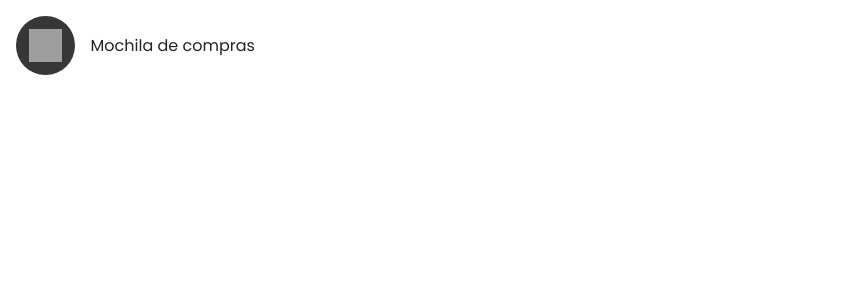
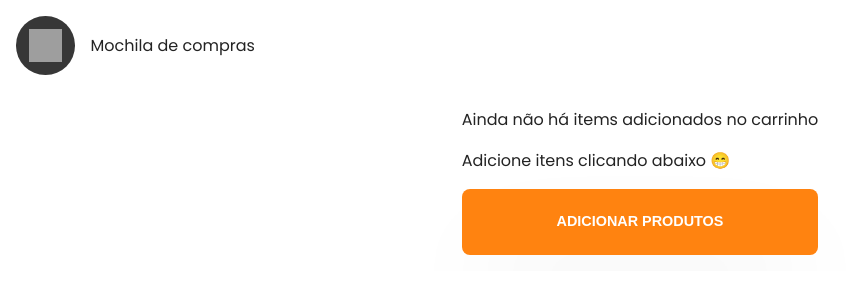
Before and after one commit to fandredev/starsoft-challenge, a Next.js app: page /checkout in a window 1280 px wide. Shown: the top 300 px of the page, without its empty margins (0-865 px from the left). Built offline with nearby package versions, Linux system fonts and the light colour scheme; grey boxes are pictures that could not be loaded.

Commit message:
feat: add Redux function to get total price of card and create component to show message when empty cart

```diff
--- a/src/app/checkout/Checkout.module.scss
+++ b/src/app/checkout/Checkout.module.scss
@@ -8,6 +8,10 @@
 }
 .container-checkout {
   padding: 1rem;
+  display: flex;
+  justify-content: center;
+  align-items: center;
+  flex-flow: column;
 }
 .button-back-page {
   padding: 1rem;
--- /dev/null
+++ b/src/app/components/ui/EmptyProduct/EmptyProduct.module.scss
@@ -0,0 +1,5 @@
+.container {
+  display: flex;
+  row-gap: 1rem;
+  flex-flow: column wrap;
+}
--- /dev/null
+++ b/src/app/components/ui/EmptyProduct/index.tsx
@@ -0,0 +1,24 @@
+import React from 'react';
+import Button from '../Button';
+
+import styles from './EmptyProduct.module.scss';
+import { useRouter } from 'next/navigation';
+
+export default function EmptyProduct() {
+  const router = useRouter();
+
+  function handleNavigatePageProducts() {
+    router.push('/');
+  }
+
+  return (
+    <div className={styles.container}>
+      <p>Ainda não há items adicionados no carrinho</p>
+      <span>Adicione itens clicando abaixo 😁</span>
+
+      <Button productAdded onClick={handleNavigatePageProducts}>
+        Adicionar produtos
+      </Button>
+    </div>
+  );
+}
--- a/src/app/components/ui/ProductItemDetail/ProductItemDetail.module.scss
+++ b/src/app/components/ui/ProductItemDetail/ProductItemDetail.module.scss
@@ -1,3 +1,8 @@
+.container-product-item {
+  display: flex;
+  flex-flow: column;
+  row-gap: 3rem;
+}
 .container-product-detail-item {
   display: grid;
   grid-template-columns: 200px 1fr;
@@ -6,7 +11,6 @@
   background: #2b2b2b;
   position: relative;
   padding: 1.4rem;
-  margin: 1rem 0;
 
   .container-left-product-detail-item {
     > img {
@@ -48,3 +52,28 @@
     }
   }
 }
+
+.container-total-price {
+  display: flex;
+  align-items: center;
+  justify-content: space-between;
+
+  > span {
+    display: flex;
+    align-items: center;
+    gap: 10px;
+
+    &:first-child {
+      font-size: 24px;
+      font-weight: 700;
+      line-height: 26px;
+      letter-spacing: -1px;
+    }
+    &:last-child {
+      font-size: 24px;
+      font-weight: 600;
+      line-height: 26.4px;
+      text-align: left;
+    }
+  }
+}
--- a/src/app/components/ui/ProductItemDetail/index.tsx
+++ b/src/app/components/ui/ProductItemDetail/index.tsx
@@ -1,33 +1,28 @@
-import { getCart } from '@/app/store/cartSlice';
+import { getCart, getTotalCartPrice } from '@/app/store/cartSlice';
 import Image from 'next/image';
 import React from 'react';
-// import { useSelector } from 'react-redux';
 
 import styles from './ProductItemDetail.module.scss';
 import UpdateProductQuantity from '../Button/IncreaseProduct';
-import Product from '@/app/interfaces/Product';
 import { useSelector } from 'react-redux';
+import { motion } from 'framer-motion';
+import Button from '../Button';
+import EmptyProduct from '../EmptyProduct';
 
 export default function ProductItemDetail() {
   const cart = useSelector(getCart);
-
-  const firstCart: Product[] = [
-    {
-      id: 1,
-      name: 'Backpack',
-      description:
-        'Uma mochila resistente com compartimentos secretos, ideal para aventureiros que precisam carregar uma variedade de itens essenciais em suas jornadas épicas.',
-      image: 'https://softstar.s3.amazonaws.com/items/backpack.png',
-      price: 182,
-      createdAt: '2024-07-18T23:55:43.238Z',
-    },
-  ];
+  const totalPrice = useSelector(getTotalCartPrice);
 
   return (
+    <main className={styles['container-product-item']}>
+      {cart.length > 0 ? (
         <>
           {cart.map((product) => (
             <>
-          <div
+              <motion.div
+                initial={{ opacity: 0, scale: 0.5 }}
+                animate={{ opacity: 1, scale: 1 }}
+                transition={{ duration: 0.5 }}
                 key={product.id}
                 className={styles['container-product-detail-item']}
               >
@@ -40,7 +35,9 @@ export default function ProductItemDetail() {
                     height={180}
                   />
                 </aside>
-            <aside className={styles['container-right-product-detail-item']}>
+                <aside
+                  className={styles['container-right-product-detail-item']}
+                >
                   <span>{product.name}</span>
                   <p>{product.description}</p>
 
@@ -58,9 +55,30 @@ export default function ProductItemDetail() {
                   </div>
                   <UpdateProductQuantity product={product} />
                 </aside>
+              </motion.div>
+            </>
+          ))}
+
+          <div className={styles['container-total-price']}>
+            <span>Total</span>
+            <span>
+              <Image
+                src="/images/icons/etherium.svg"
+                alt="Ícone da moeda Etherium"
+                width={29}
+                height={29}
+              />
+              {totalPrice}
+              <abbr title="Ethereum">ETH</abbr>
+            </span>
+          </div>
+          <div>
+            <Button productAdded>Finalizar compra</Button>
           </div>
         </>
-      ))}
-    </>
+      ) : (
+        <EmptyProduct />
+      )}
+    </main>
   );
 }
--- a/src/app/store/cartSlice.ts
+++ b/src/app/store/cartSlice.ts
@@ -56,8 +56,12 @@ export default cartSlice.reducer;
 
 export const getCart = ({ cart }: RootState) => cart.cart;
 export const selectCartCount = ({ cart }: RootState) => cart.cart.length;
+
 export const getTotalCartQuantity = ({ cart }: RootState) =>
   cart.cart.reduce((acc, item) => acc + (item?.quantity ?? 0), 0);
+
+export const getTotalCartPrice = (state: { cart: CartState }) =>
+  state.cart.cart.reduce((acc, item) => acc + (item.totalPrice ?? 0), 0);
 
 export const getCurrentQuantityById =
   (id: number) =>
```
Also changed, not shown: src/app/checkout/page.tsx (+0 -10 lines). Lines whose indentation alone changed are shown as unchanged.
